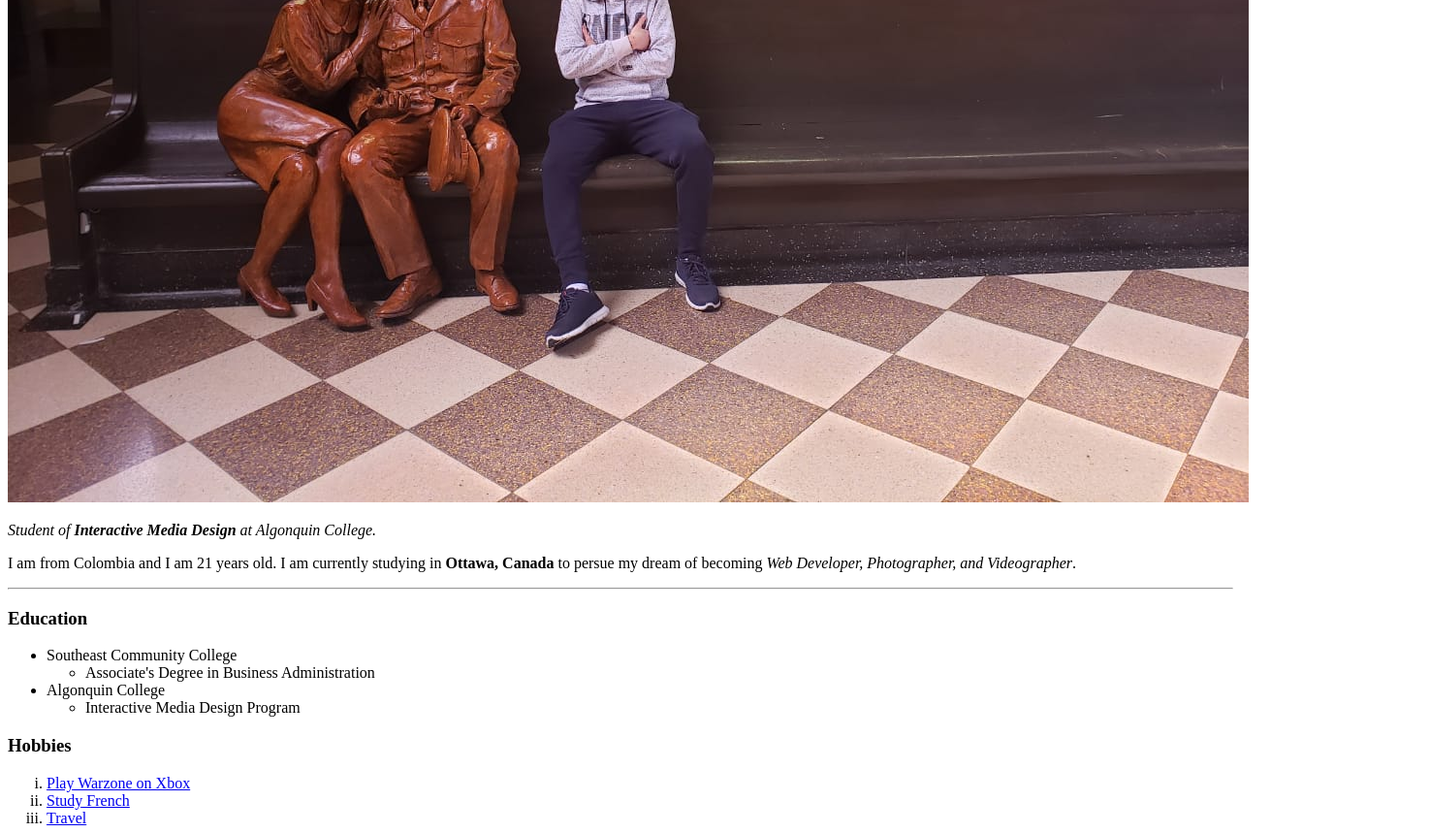
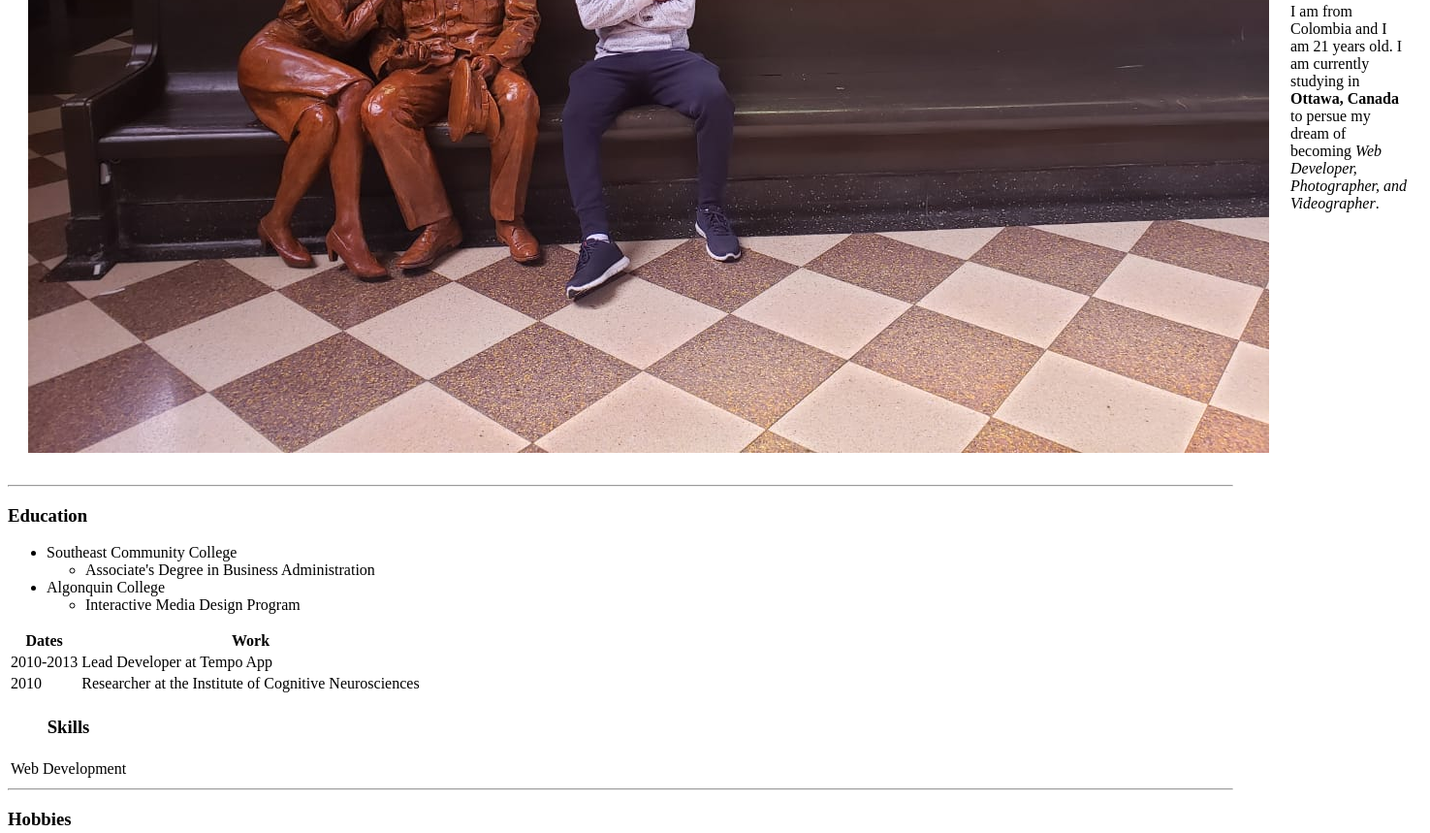
Before and after one commit to espi0061/espi0061.github.io, a plain HTML site: page web-development/html-personal-site/index.html in a window 1280 px wide. Shown: the part 522-1381 px from the top of the page at 97% size, 1475 px wide, since content can reach past the window. Drawn offline with Linux system fonts and the light colour scheme.

```diff
--- /dev/null
+++ b/mtm6302/week-1/index.html
@@ -0,0 +1,14 @@
+<!DOCTYPE html>
+<html lang="en">
+<head>
+    <meta charset="UTF-8">
+    <meta http-equiv="X-UA-Compatible" content="IE=edge">
+    <meta name="viewport" content="width=device-width, initial-scale=1.0">
+    <title>Week 1</title>
+</head>
+<body>
+
+    <script src="script.js"></script>
+
+</body>
+</html>
--- a/web-development/html-personal-site/index.html
+++ b/web-development/html-personal-site/index.html
@@ -1,16 +1,25 @@
 <!DOCTYPE html>
 <html lang="en">
+
 <head>
     <meta charset="UTF-8">
     <meta http-equiv="X-UA-Compatible" content="IE=edge">
     <meta name="viewport" content="width=device-width, initial-scale=1.0">
     <title>😜Santiago&#39;s Personal Site</title>
 </head>
+
 <body>
+    <table cellspacing="20">
+        <tr>
+            <td><img src="images/santi.jpg" alt="Santiago's portrait besides a statue"></td>
+            <td>
                 <h1>Santiago Espinosa Lizcano</h1>
-        <img src="images/santi.jpg" alt="Santiago's portrait besides a statue">
                 <p><em>Student of <strong>Interactive Media Design</strong> at Algonquin College.</em></p>
-        <p>I am from Colombia and I am 21 years old. I am currently studying in <strong>Ottawa, Canada</strong> to persue my dream of becoming <em>Web Developer, Photographer, and Videographer</em>.</p>
+                <p>I am from Colombia and I am 21 years old. I am currently studying in <strong>Ottawa, Canada</strong>
+                    to persue my dream of becoming <em>Web Developer, Photographer, and Videographer</em>.</p>
+            </td>
+        </tr>
+    </table>
     <hr>
     <h3>Education</h3>
     <ul>
@@ -23,6 +32,40 @@
             <li>Interactive Media Design Program</li>
         </ul>
     </ul>
+    <table>
+        <thead>
+            <tr>
+                <th>Dates</th>
+                <th>Work</th>
+            </tr>
+        </thead>
+        <tbody>
+            <tr>
+                <td>2010-2013</td>
+                <td>Lead Developer at Tempo App</td>
+            </tr>
+            <tr>
+                <td>2010</td>
+                <td>Researcher at the Institute of Cognitive Neurosciences</td>
+            </tr>
+        </tbody>
+    </table>
+    <table>
+        <thead>
+            <tr>
+                <th>
+                    <h3>Skills</h3>
+                </th>
+            </tr>
+        </thead>
+        <tbody>
+            <tr>
+                <td>Web Development</td>
+                <td></td>
+            </tr>
+        </tbody>
+    </table>
+    <hr>
     <h3>Hobbies</h3>
     <ol type="i">
         <li><a href="https://www.youtube.com/watch?v=nWRboj0F8Xs">Play Warzone on Xbox</a></li>
@@ -32,4 +75,5 @@
     <a href="contact.html">Contact Me</a>
 
 </body>
+
 </html>
```
Also changed, not shown: mtm6302/week-1/script.js (added, +19 -0 lines). Lines whose indentation alone changed are shown as unchanged.
